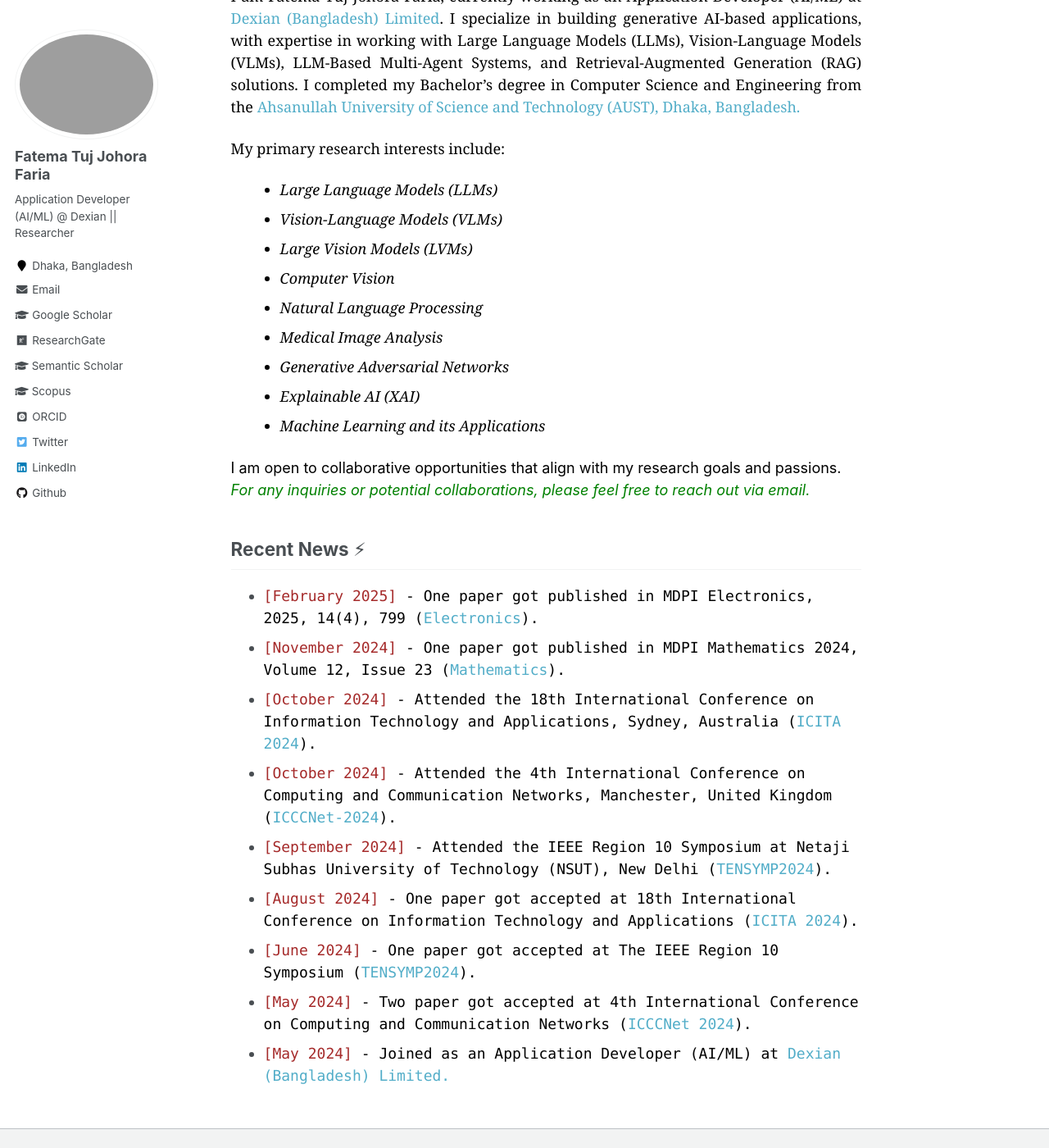
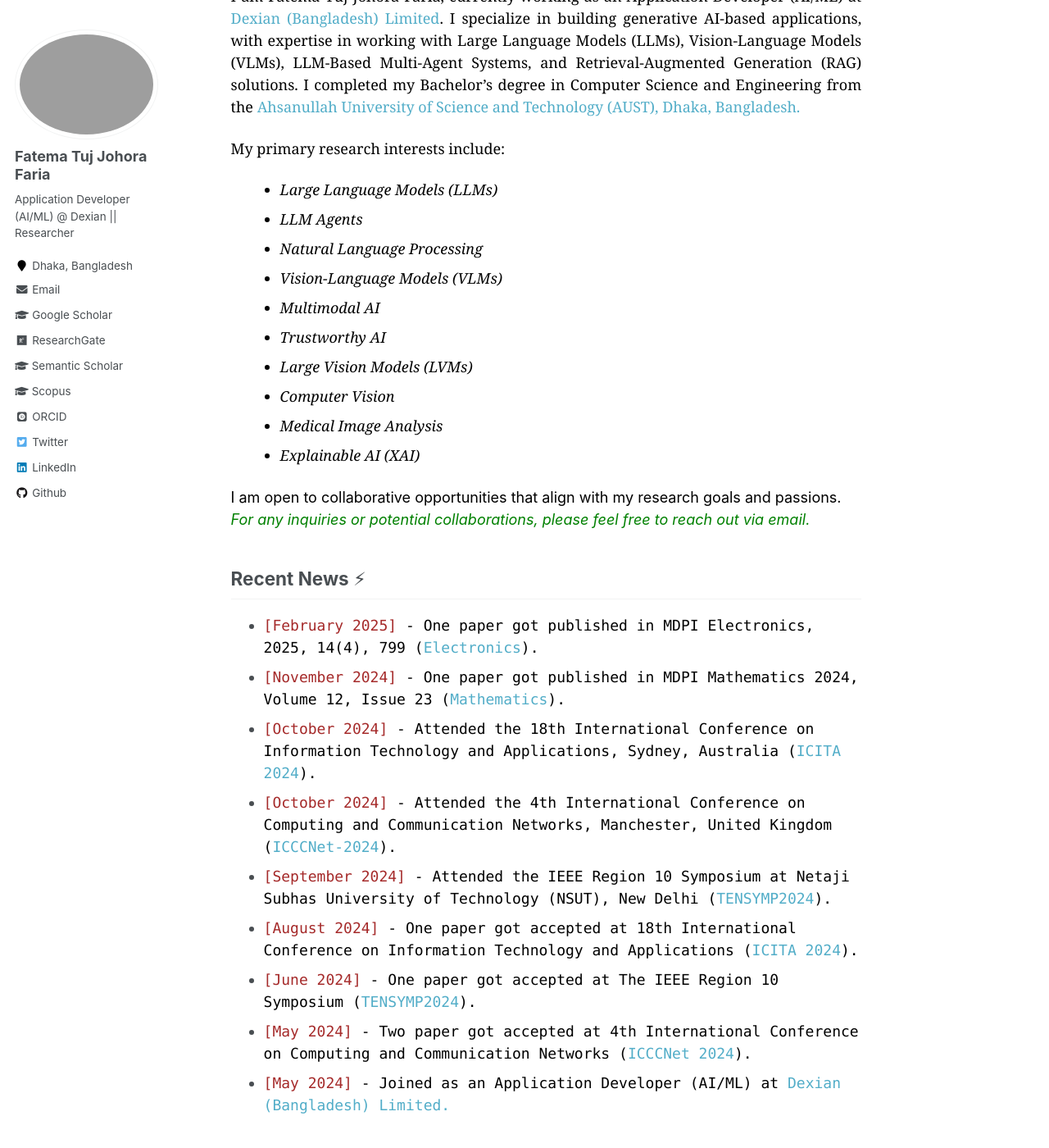
Before and after one commit to fatemafaria142/fatemafaria142.github.io, a Jekyll site: the page built from _pages/about.md, in a window 1280 px wide and 1400 px high, scrolled down 200 px. Shown: the whole window at 82% size. Built offline with Jekyll 4.4.1, drawn with Linux system fonts in a browser that asks for light colours; some web fonts are replaced.

Commit message:
Change to about

```diff
--- a/_pages/about.md
+++ b/_pages/about.md
@@ -19,14 +19,15 @@ redirect_from:
 My primary research interests include:
 <ul style="color:black; font-family:Georgia; margin-left: 20px;">
     <li><em>Large Language Models (LLMs)</em></li>
+    <li><em>LLM Agents</em></li>
+     <li><em>Natural Language Processing</em></li>
     <li><em>Vision-Language Models (VLMs)</em></li>
+    <li><em>Multimodal AI</em></li>
+    <li><em>Trustworthy AI</em></li>
     <li><em>Large Vision Models (LVMs)</em></li>
     <li><em>Computer Vision</em></li>
-    <li><em>Natural Language Processing</em></li>
     <li><em>Medical Image Analysis</em></li>
-    <li><em>Generative Adversarial Networks</em></li>
     <li><em>Explainable AI (XAI)</em></li>
-    <li><em>Machine Learning and its Applications</em></li>
 </ul>
 </p>
 
@@ -42,14 +43,3 @@ My primary research interests include:
 + <span style="font-family:Monaco; color:black;"><span style="color:brown">[June 2024]</span> -  One paper got accepted at The IEEE Region 10 Symposium ([TENSYMP2024](https://ieeedelhi-tensymp2024.org/)).
 + <span style="font-family:Monaco; color:black;"><span style="color:brown">[May 2024]</span> -  Two paper got accepted at 4th International Conference on Computing and Communication Networks ([ICCCNet 2024](https://icccn.co.uk/)).
 + <span style="font-family:Monaco; color:black;"><span style="color:brown">[May 2024]</span> -  Joined as an Application Developer (AI/ML) at [Dexian (Bangladesh) Limited.](https://www.linkedin.com/company/dexiansolutions/)
-
-
-<!-- <script type="text/javascript" src="//rf.revolvermaps.com/0/0/8.js?i=5nmfcbs1wc2&amp;m=0&amp;c=ff0000&amp;cr1=ffffff&amp;f=arial&amp;l=33" async="async"></script> -->
-
-<!--
-<style> .container { display: flex; justify-content: space-between; /* Centers the globe in the middle */ align-items: center; /* Vertically centers the content */ height: 300px; /* Full viewport height */ } .empty-div { flex: 1; /* Ensures the empty divs take equal space */ } #globe-container { width: 300px; /* Adjust the width */ height: 300px; /* Adjust the height */ }
-
-</style>
-
-
-<script type="text/javascript" id="clustrmaps" src="//clustrmaps.com/map_v2.js?d=3fzStEwZikHkPYfOiN-DYAYIjjubNusYaXK6bqtbWsw&cl=ffffff&w=a"></script> -->
```
Also changed, not shown: _pages/research.md (+1 -1 lines).
